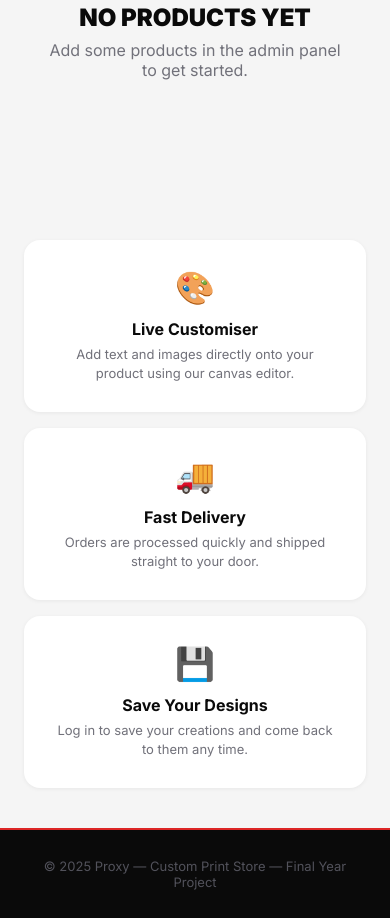
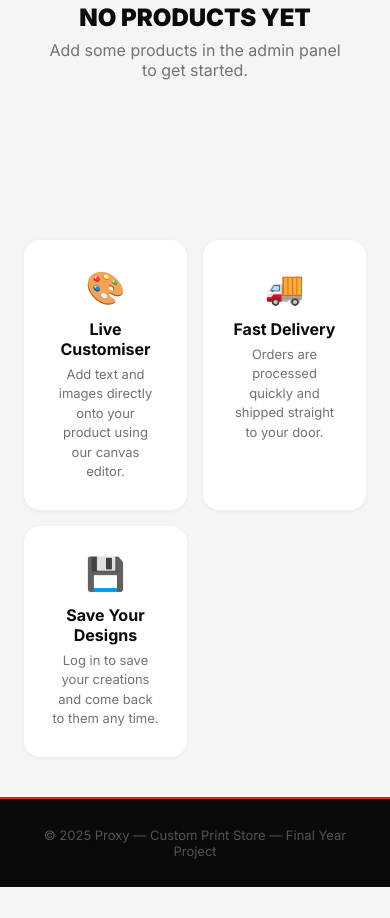
Before and after one commit to SA7866/proxy, a Django app: page / in a window 390 px wide; the page is wider, and only the part inside the window is pictured. Shown: the part 848-1766 px from the top of that part. After the commit the page ends 1735 px from the top of that part, so only its background shows below. Run offline with Django 5.2, Linux system fonts and the light colour scheme; data that the repository does not hold is empty.

Commit message:
Fix product grid to 3 columns desktop, 2 on mobile

```diff
--- a/store/static/store/styles.css
+++ b/store/static/store/styles.css
@@ -258,8 +258,16 @@ img { display: block; max-width: 100%; }
    ===================================================== */
 .grid {
   display: grid;
-  grid-template-columns: repeat(auto-fill, minmax(200px, 1fr));
+  grid-template-columns: repeat(3, 1fr);
   gap: 24px;
+}
+
+@media (max-width: 900px) {
+  .grid { grid-template-columns: repeat(2, 1fr); }
+}
+
+@media (max-width: 500px) {
+  .grid { grid-template-columns: repeat(2, 1fr); gap: 12px; }
 }
 
 /* White card with a subtle shadow and hover effect */
```
